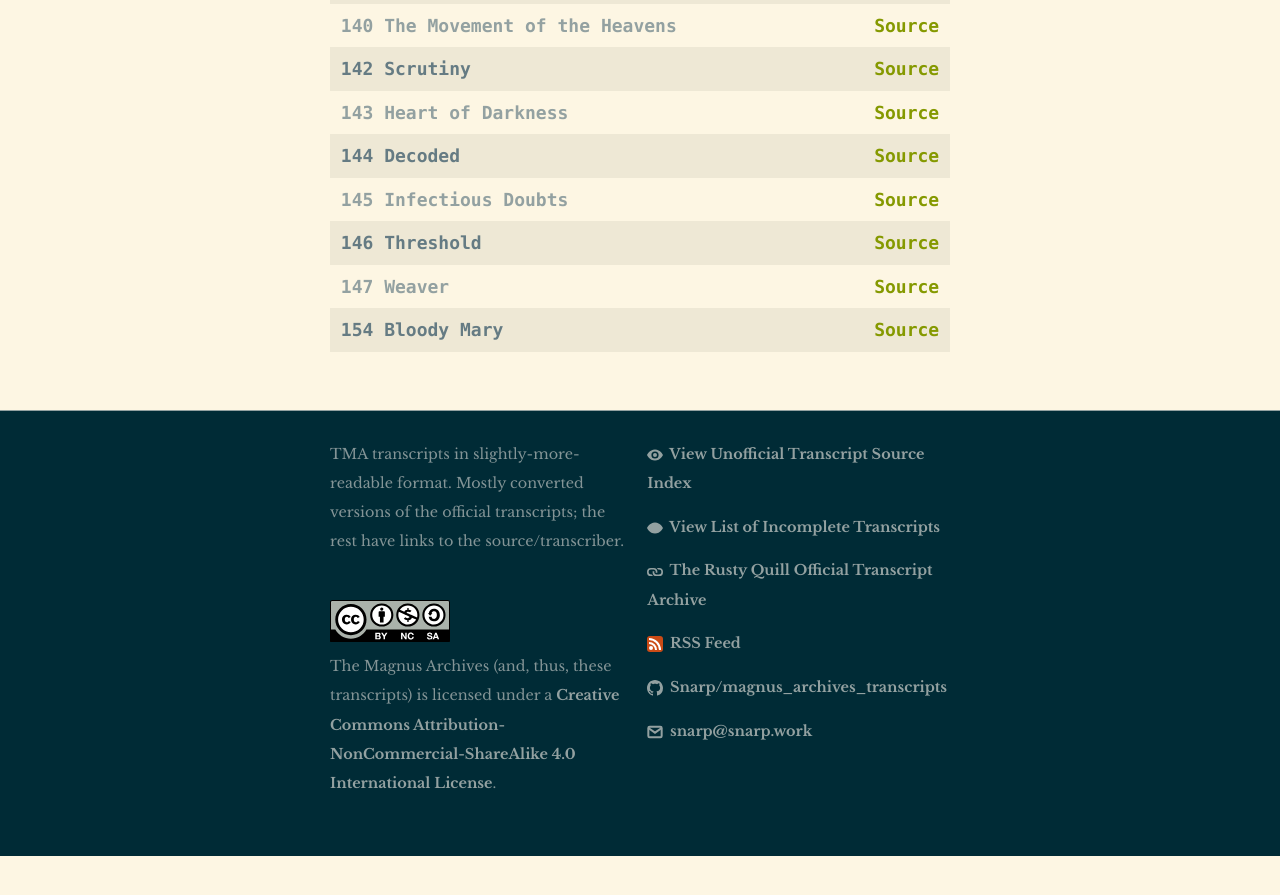
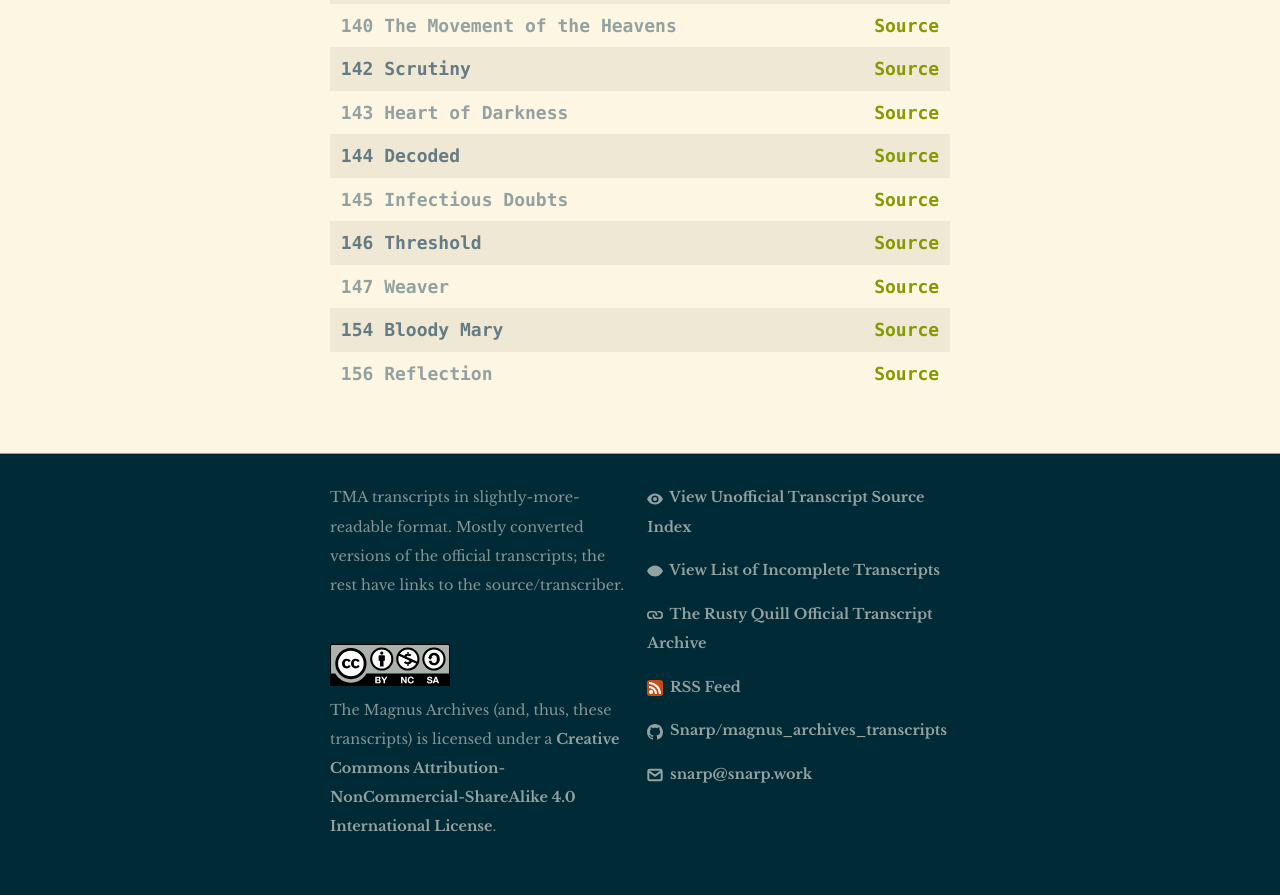
Before and after one commit to Snarp/magnus_archives_transcripts, a Jekyll site: the page built from sources.html, in a window 1280 px wide and 900 px high, scrolled down 3150 px. Shown: the top 895 px of the window. Built offline with Jekyll 4.4.1, drawn with Linux system fonts in a browser that asks for light colours; some web fonts are replaced; before the commit the page ends 4006 px from its top, so only the background shows below that.

Commit message:
[Savescum auto-commit.]

```diff
--- a/_data/sources.yml
+++ b/_data/sources.yml
@@ -190,3 +190,6 @@
   - number: '154'
     title: "Bloody Mary"
     url: "https://tmatranscripts.tumblr.com/post/187820008016/mag154-bloody-mary-case-0082107pdf"
+  - number: '156'
+    title: "Reflection"
+    url: "https://tmatranscripts.tumblr.com/post/188110254241/mag156-reflection-case-0090401pdf"
```
